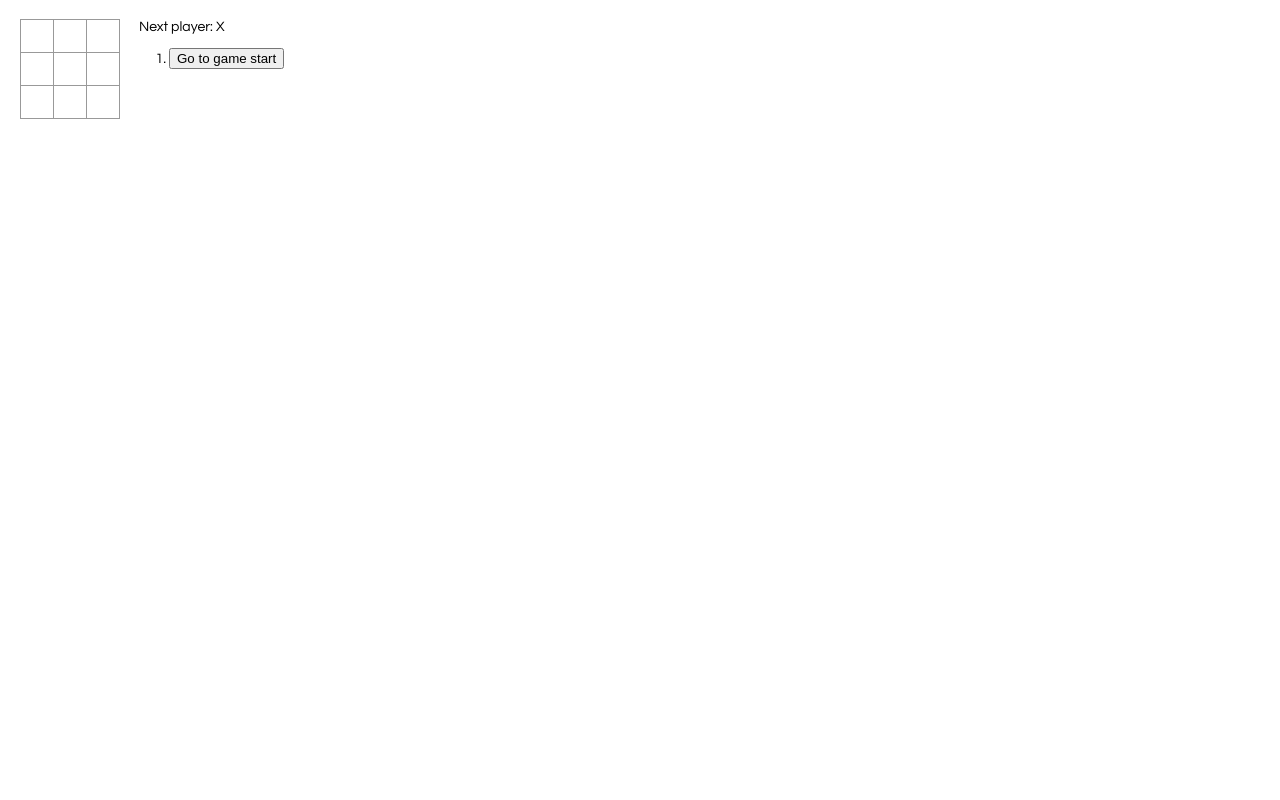
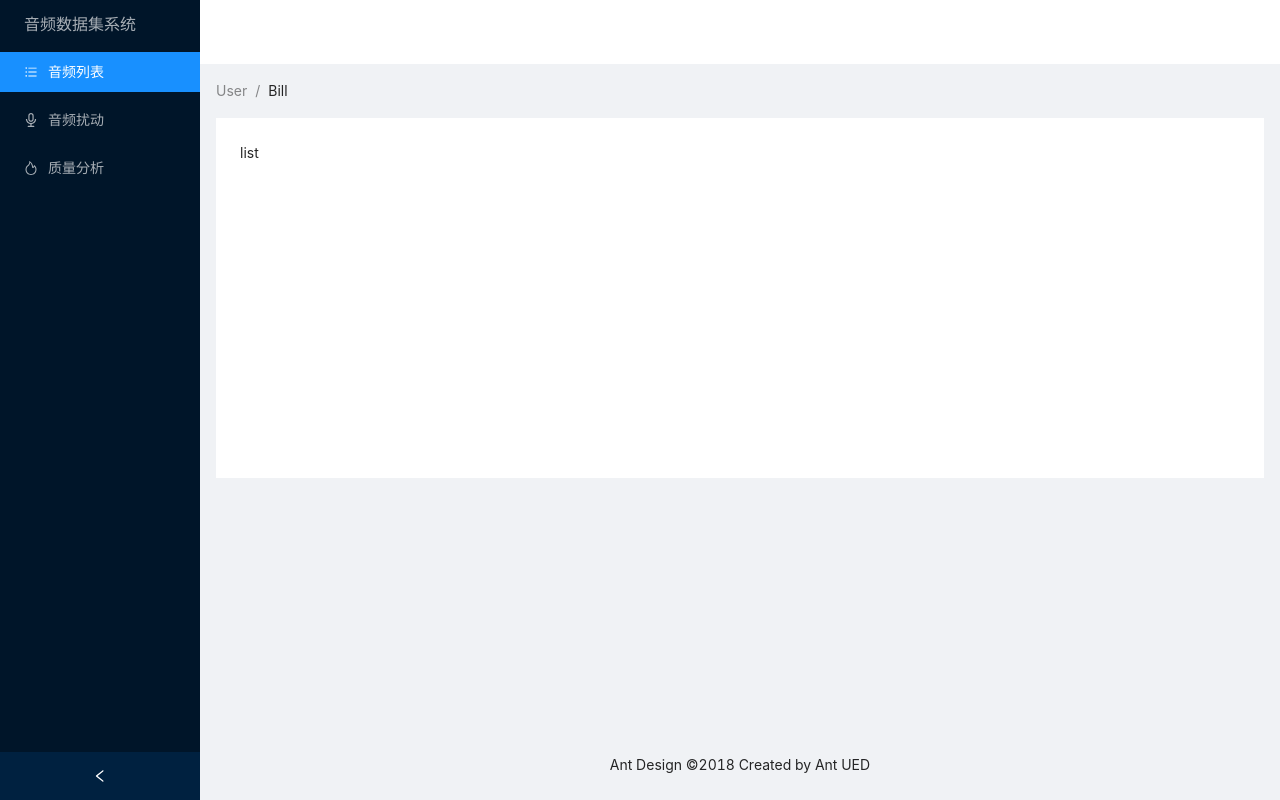
Before and after one commit to Lazy-Chowhound/AudioSystem, a React app in the folder audio_web/: page / in a window 1280 px wide. Built offline with nearby package versions, Linux system fonts and the light colour scheme.

Commit message:
尝试构建页面

```diff
--- a/audio_web/package.json
+++ b/audio_web/package.json
@@ -3,9 +3,11 @@
   "version": "0.1.0",
   "private": true,
   "dependencies": {
+    "@ant-design/icons": "^4.7.0",
     "@testing-library/jest-dom": "^5.16.1",
     "@testing-library/react": "^12.1.2",
     "@testing-library/user-event": "^13.5.0",
+    "antd": "^4.18.2",
     "react": "^17.0.2",
     "react-dom": "^17.0.2",
     "react-scripts": "5.0.0",
--- a/audio_web/src/index.css
+++ b/audio_web/src/index.css
@@ -1,50 +1,7 @@
-body {
-    font: 14px "Century Gothic", Futura, sans-serif;
-    margin: 20px;
+.ant-menu-inline > .title {
+    font-size: 16px;
 }
 
-ol, ul {
-    padding-left: 30px;
+.site-layout .site-layout-background {
+    background: #fff;
 }
-
-.board-row:after {
-    clear: both;
-    content: "";
-    display: table;
-}
-
-.status {
-    margin-bottom: 10px;
-}
-
-.square {
-    background: #fff;
-    border: 1px solid #999;
-    float: left;
-    font-size: 24px;
-    font-weight: bold;
-    line-height: 34px;
-    height: 34px;
-    margin-right: -1px;
-    margin-top: -1px;
-    padding: 0;
-    text-align: center;
-    width: 34px;
-}
-
-.square:focus {
-    outline: none;
-}
-
-.kbd-navigation .square:focus {
-    background: #ddd;
-}
-
-.game {
-    display: flex;
-    flex-direction: row;
-}
-
-.game-info {
-    margin-left: 20px;
-}
--- a/audio_web/src/index.js
+++ b/audio_web/src/index.js
@@ -1,149 +1,78 @@
 import React from 'react';
 import ReactDOM from 'react-dom';
+import 'antd/dist/antd.css';
 import './index.css';
+import {Layout, Menu, Breadcrumb} from 'antd';
+import {AudioOutlined, BarsOutlined, FireOutlined} from "@ant-design/icons";
 
-function Square(props) {
-    return (
-        <button className="square" onClick={props.onClick}>
-            {props.value}
-        </button>
-    );
-}
+const {Header, Content, Footer, Sider} = Layout;
 
-class Board extends React.Component {
-    renderSquare(i) {
-        return (
-            <Square
-                value={this.props.squares[i]}
-                onClick={() => this.props.onClick(i)}
-            />
-        );
-    }
+class SiderDemo extends React.Component {
+    state = {
+        collapsed: false,
+        choice: "list",
+    };
+
+    onCollapse = collapsed => {
+        this.setState({collapsed});
+    };
+
+    handleClick = e => {
+        if (e.key === "title") {
+            return;
+        }
+        if (e.key === "list") {
+            this.setState({
+                choice: "list"
+            })
+        } else if (e.key === "noise") {
+            this.setState({
+                choice: "noise"
+            })
+        } else if (e.key === "evaluation") {
+            this.setState({
+                choice: "evaluation"
+            })
+        }
+    };
 
     render() {
+        const {collapsed} = this.state;
         return (
-            <div>
-                <div className="board-row">
-                    {this.renderSquare(0)}
-                    {this.renderSquare(1)}
-                    {this.renderSquare(2)}
-                </div>
-                <div className="board-row">
-                    {this.renderSquare(3)}
-                    {this.renderSquare(4)}
-                    {this.renderSquare(5)}
-                </div>
-                <div className="board-row">
-                    {this.renderSquare(6)}
-                    {this.renderSquare(7)}
-                    {this.renderSquare(8)}
-                </div>
-            </div>
+            <Layout style={{minHeight: '100vh'}}>
+                <Sider collapsible collapsed={collapsed} onCollapse={this.onCollapse}>
+                    <Menu theme="dark" className="menu" onClick={this.handleClick} defaultSelectedKeys={["list"]}
+                          mode="inline">
+                        <Menu.Item className="title" key="title">
+                            音频数据集系统
+                        </Menu.Item>
+                        <Menu.Item key="list" icon={<BarsOutlined/>}>
+                            音频列表
+                        </Menu.Item>
+                        <Menu.Item key="noise" icon={<AudioOutlined/>}>
+                            音频扰动
+                        </Menu.Item>
+                        <Menu.Item key="evaluation" icon={<FireOutlined/>}>
+                            质量分析
+                        </Menu.Item>
+                    </Menu>
+                </Sider>
+                <Layout className="site-layout">
+                    <Header className="site-layout-background" style={{padding: 0}}/>
+                    <Content style={{margin: '0 16px'}}>
+                        <Breadcrumb style={{margin: '16px 0'}}>
+                            <Breadcrumb.Item>User</Breadcrumb.Item>
+                            <Breadcrumb.Item>Bill</Breadcrumb.Item>
+                        </Breadcrumb>
+                        <div className="site-layout-background" style={{padding: 24, minHeight: 360}}>
+                            {this.state.choice}
+                        </div>
+                    </Content>
+                    <Footer style={{textAlign: 'center'}}>Ant Design ©2018 Created by Ant UED</Footer>
+                </Layout>
+            </Layout>
         );
     }
 }
 
-class Game extends React.Component {
-    constructor(props) {
-        super(props);
-        this.state = {
-            history: [
-                {
-                    squares: Array(9).fill(null)
-                }
-            ],
-            stepNumber: 0,
-            xIsNext: true
-        };
-    }
-
-    handleClick(i) {
-        const history = this.state.history.slice(0, this.state.stepNumber + 1);
-        const current = history[history.length - 1];
-        const squares = current.squares.slice();
-        if (calculateWinner(squares) || squares[i]) {
-            return;
-        }
-        squares[i] = this.state.xIsNext ? "X" : "O";
-        this.setState({
-            history: history.concat([
-                {
-                    squares: squares
-                }
-            ]),
-            stepNumber: history.length,
-            xIsNext: !this.state.xIsNext
-        });
-    }
-
-    jumpTo(step) {
-        this.setState({
-            stepNumber: step,
-            xIsNext: (step % 2) === 0
-        });
-    }
-
-    render() {
-        const history = this.state.history;
-        const current = history[this.state.stepNumber];
-        const winner = calculateWinner(current.squares);
-
-        const moves = history.map((step, move) => {
-            console.log("step:" + step + " move:" + move)
-            const desc = move ?
-                'Go to move #' + move :
-                'Go to game start';
-            return (
-                <li key={move}>
-                    <button onClick={() => this.jumpTo(move)}>{desc}</button>
-                </li>
-            );
-        });
-
-        let status;
-        if (winner) {
-            status = "Winner: " + winner;
-        } else {
-            status = "Next player: " + (this.state.xIsNext ? "X" : "O");
-        }
-
-        return (
-            <div className="game">
-                <div className="game-board">
-                    <Board
-                        squares={current.squares}
-                        onClick={i => this.handleClick(i)}
-                    />
-                </div>
-                <div className="game-info">
-                    <div>{status}</div>
-                    <ol>{moves}</ol>
-                </div>
-            </div>
-        );
-    }
-}
-
-// ========================================
-
-ReactDOM.render(<Game/>, document.getElementById("root"));
-
-function calculateWinner(squares) {
-    const lines = [
-        [0, 1, 2],
-        [3, 4, 5],
-        [6, 7, 8],
-        [0, 3, 6],
-        [1, 4, 7],
-        [2, 5, 8],
-        [0, 4, 8],
-        [2, 4, 6]
-    ];
-    for (let i = 0; i < lines.length; i++) {
-        const [a, b, c] = lines[i];
-        if (squares[a] && squares[a] === squares[b] && squares[a] === squares[c]) {
-            return squares[a];
-        }
-    }
-    return null;
-}
+ReactDOM.render(<SiderDemo/>, document.getElementById("root"));
```
Also changed, not shown: 1 other file.
